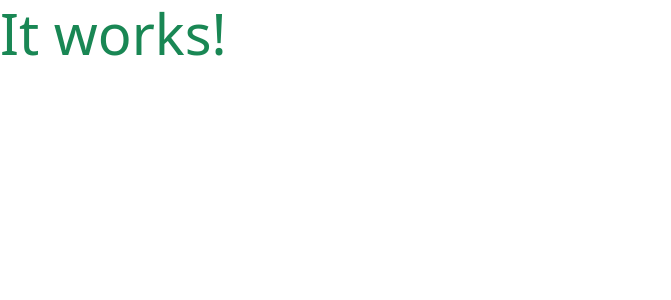
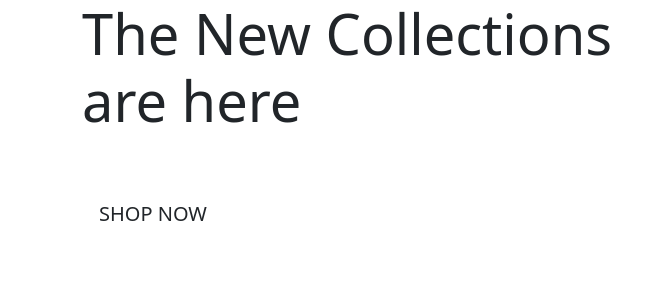
Before and after one commit to emmasarge/ado, a Django app: page / in a window 1280 px wide. Shown: the top 300 px of the page, without its empty margins (0-671 px from the left). Run offline with Django 3.2, Linux system fonts and the light colour scheme.

Commit message:
initial homepage build

```diff
--- a/home/templates/home/index.html
+++ b/home/templates/home/index.html
@@ -1,6 +1,26 @@
 {% extends "base.html" %}
 {% load static %}
 
+{% block pager_header %}
+<div class="container header-container">
+    <div class="row">
+        <div class="col"></div>
+    </div>
+</div>
+{% endblock %}
+
 {% block content %}
-<h1 class="display-4 text-success">It works!</h1>
+<div class="container h-100">
+    <div class="row h-100">
+        <div class="col-7 col-md-6 my-auto">
+            <h1 class="display-4 text-black">The New Collections are here</h1>
+            <div class="my-5">
+                <h4>
+                    <a href="#" class="shop-now btn btn-lg rounded-0 text-uppercase py-3">Shop Now</a>
+                </h4>
+            </div>
+        </div>
+    </div>
+</div>
+
 {% endblock %}
```
